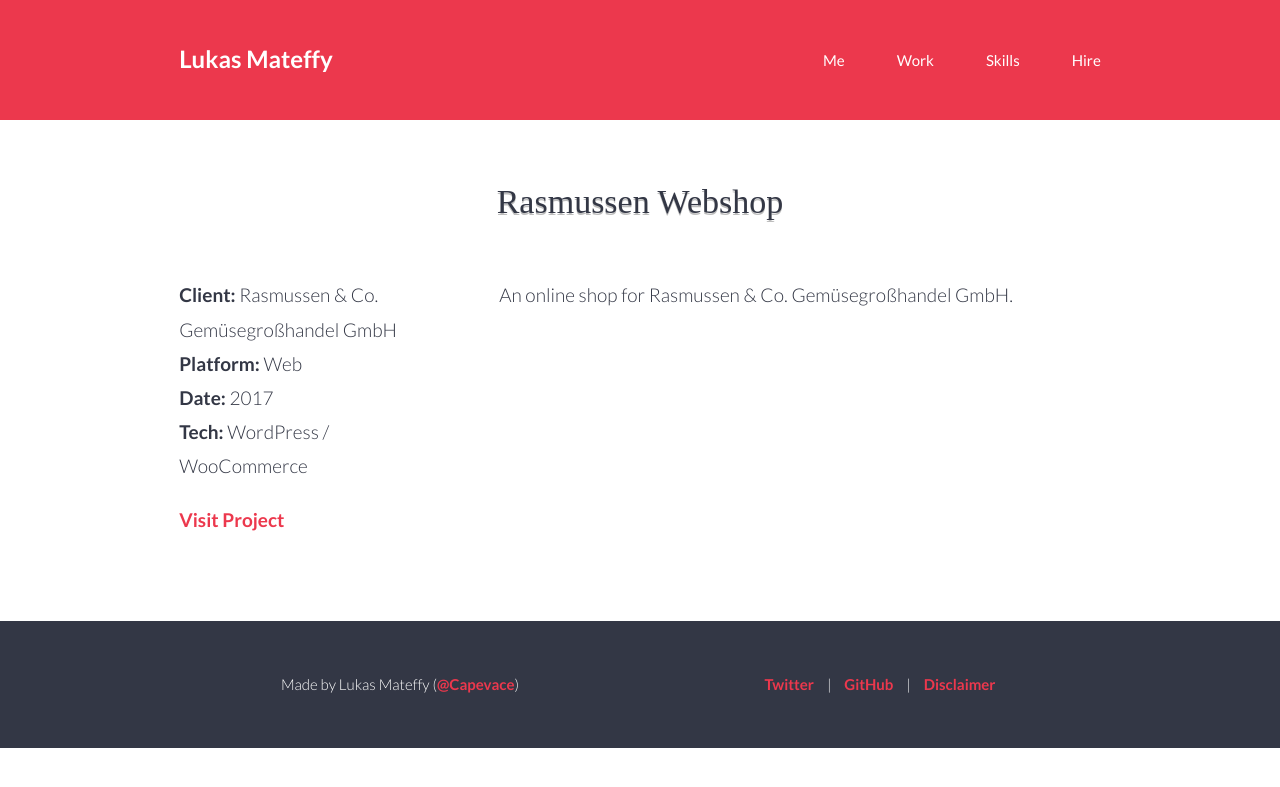
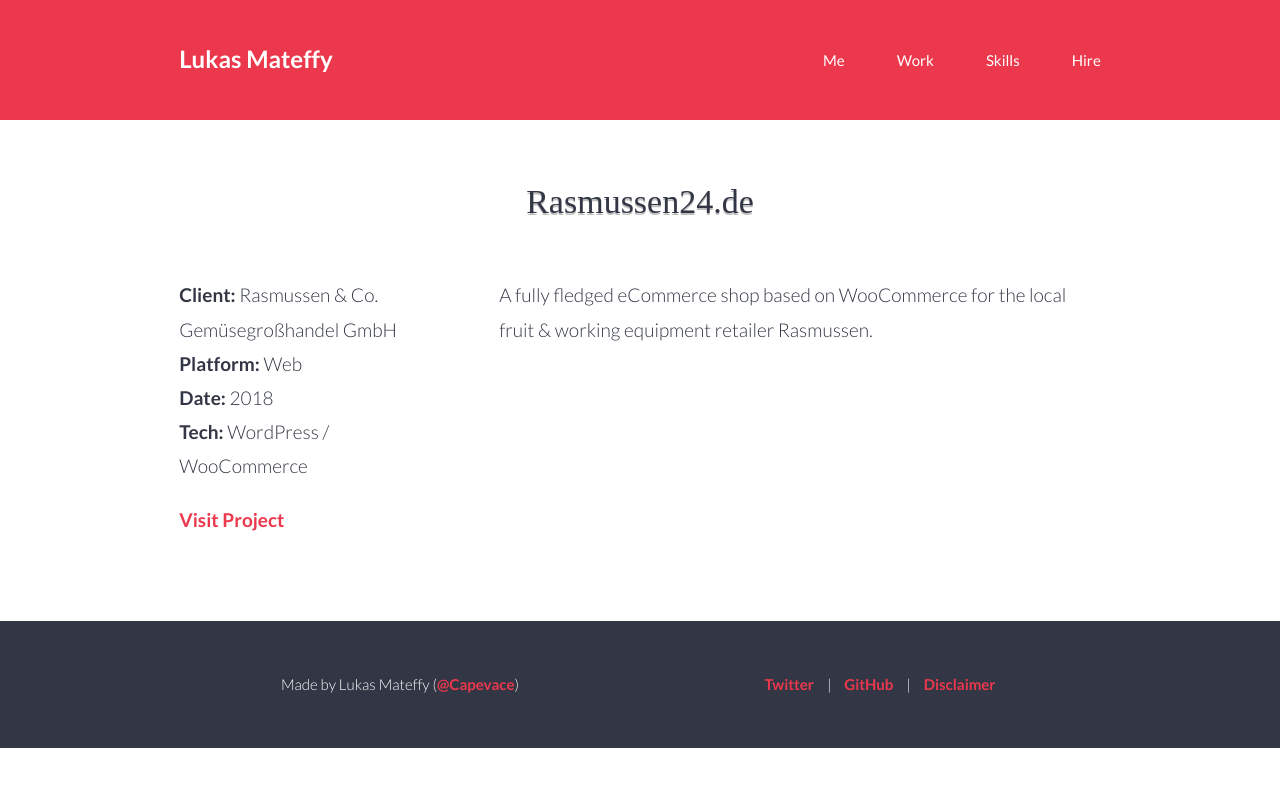
Before and after one commit to Capevace/capevace.github.io, a Jekyll site: the page built from _projects/rasmussen.md, in a window 1280 px wide. Shown: the top 787 px of the page. Built offline with Jekyll 4.4.1, drawn with Linux system fonts in a browser that asks for light colours; some web fonts are replaced.

Commit message:
Update rasmussen.md

```diff
--- a/_projects/rasmussen.md
+++ b/_projects/rasmussen.md
@@ -1,13 +1,13 @@
 ---
-title: Rasmussen Webshop
+title: Rasmussen24.de
 project:
-  name: Rasmussen Webshop
+  name: Rasmussen24.de
   client: Rasmussen & Co. Gemüsegroßhandel GmbH
   platform: Web
   tech: WordPress / WooCommerce
-  year: 2017
-  url: https://shop.rasmussen.de
+  year: 2018
+  url: https://rasmussen24.de
 order: 10000
 ---
 
-An online shop for Rasmussen & Co. Gemüsegroßhandel GmbH.
+A fully fledged eCommerce shop based on WooCommerce for the local fruit & working equipment retailer Rasmussen.
```
